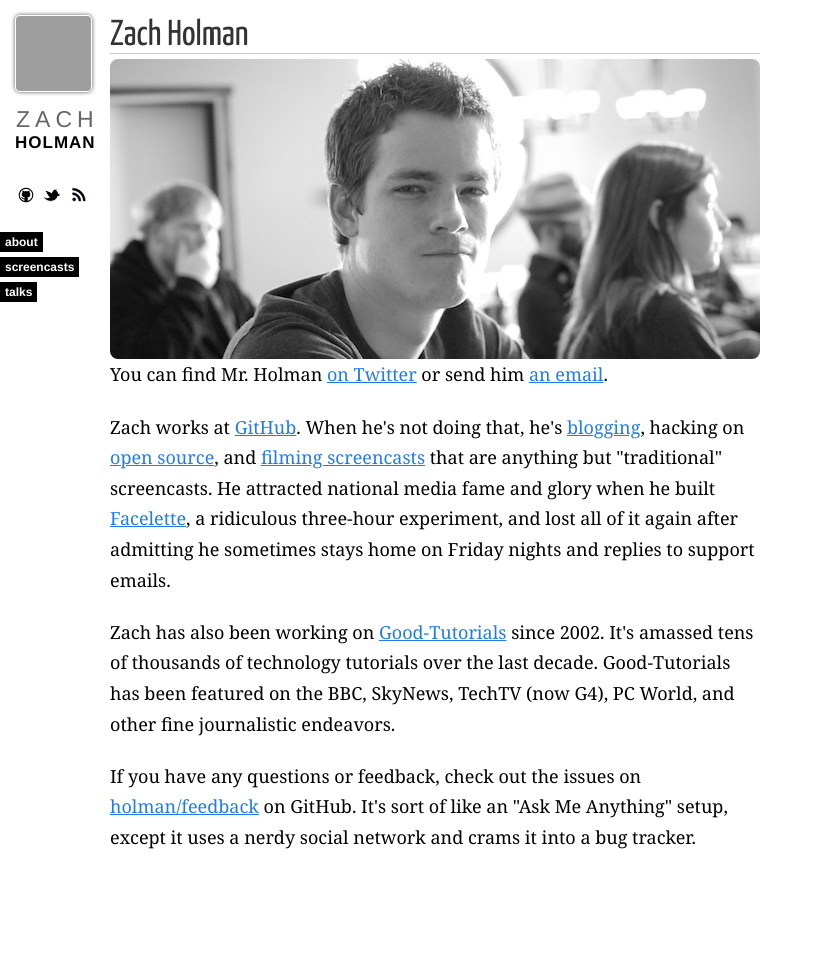
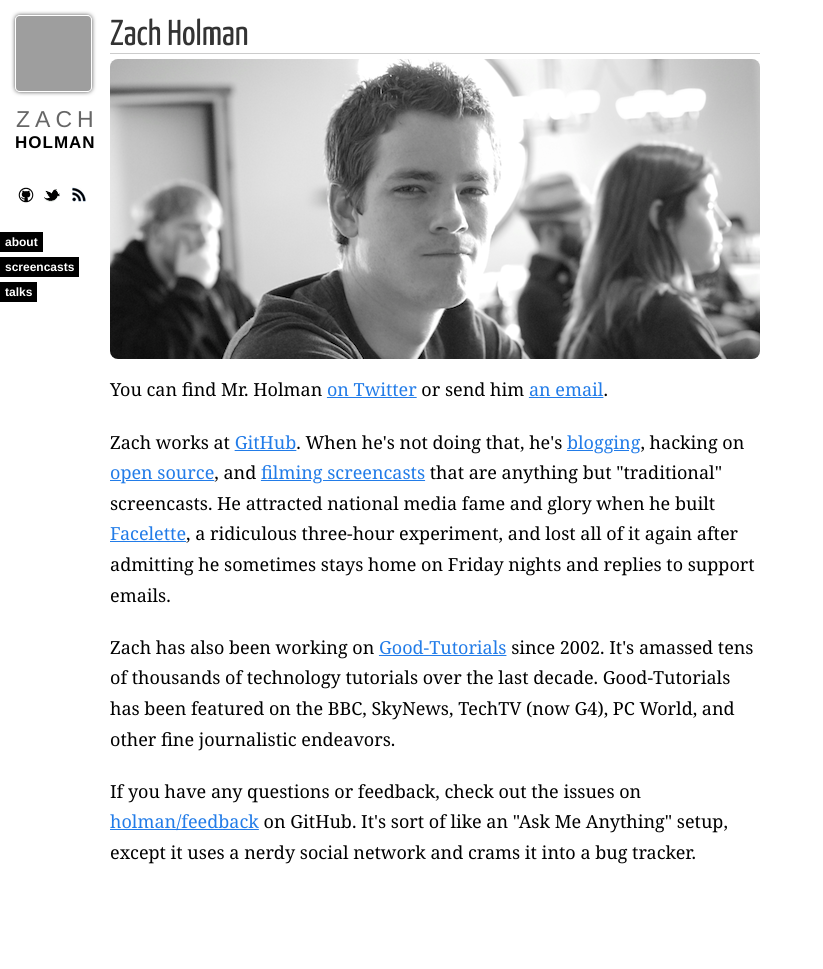
Before and after one commit to broccolini/designertocoder.github.com, a Jekyll site: the page built from about.html, in a window 1280 px wide. Shown: the whole page, without its empty margins (0-823 px from the left). Built offline with Jekyll 4.4.1, drawn with Linux system fonts in a browser that asks for light colours; nearby versions of some CDN libraries; Markdown is read by kramdown in place of the engine named in the settings; comment, search, counter and statistics services are not loaded; grey boxes are pictures that could not be loaded.

Commit message:
bump about down

```diff
--- a/about.html
+++ b/about.html
@@ -8,7 +8,7 @@ title: "About Zach Holman"
 
     <h1>Zach Holman</h1>
 
-    <img src="/images/im-so-attractive.png" alt="Zach Holman" title="Zach Holman's attractive mug. I work at a company that hosts distributed version control. Ladies?" class="noclip" width="650" height="300" />
+    <img src="/images/im-so-attractive.png" alt="Zach Holman" title="Zach Holman's attractive mug. I work at a company that hosts distributed version control. Ladies?" class="noclip" width="650" height="300" style="margin-bottom: 15px" />
 
     <p>You can find Mr. Holman <a href="http://twitter.com/holman">on Twitter</a> or send him <a
     href="mailto:&#109;&#105;&#110;&#101;&#115;&#104;&#097;&#102;&#116;&#045;&#103;&#097;&#112;&#064;&#122;&#097;&#099;&#104;&#104;&#111;&#108;&#109;&#097;&#110;&#046;&#099;&#111;&#109;">an email</a>.</p>
```
